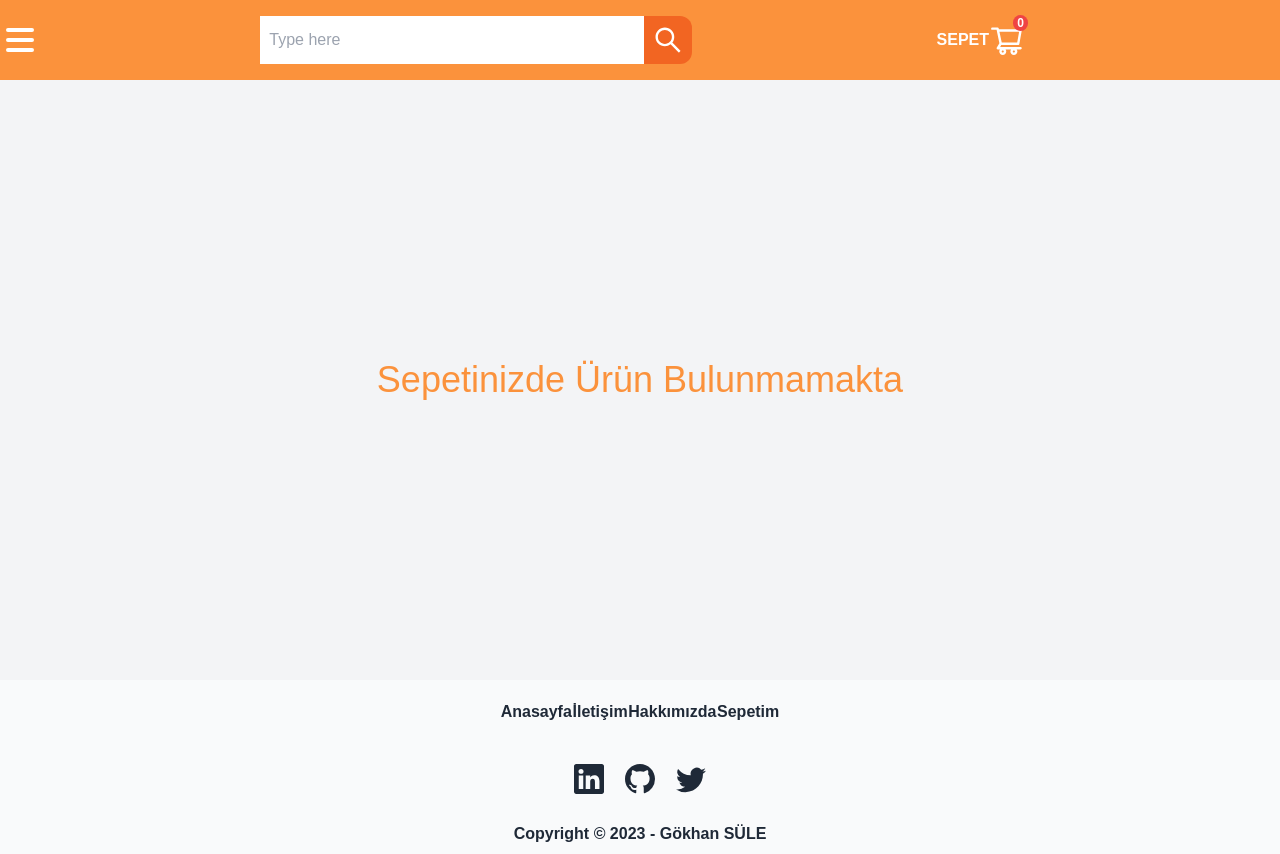
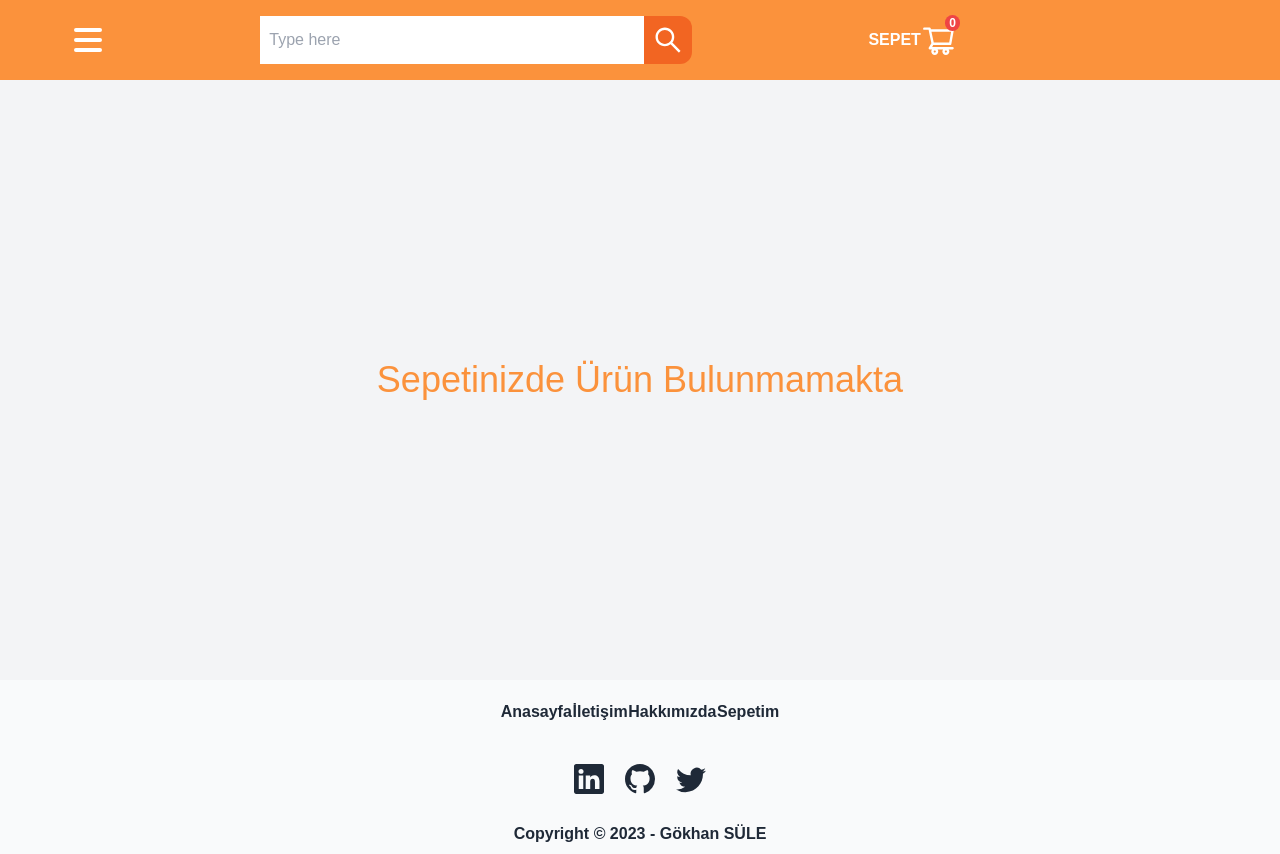
Before and after one commit to g1dotcom/E-commerce, a React (Create React App) app: page /cart in a window 1280 px wide. Built offline with nearby package versions, Linux system fonts and the light colour scheme.

Commit message:
düzenleme

```diff
--- a/src/App.js
+++ b/src/App.js
@@ -3,7 +3,7 @@ import Footer from "./components/footer/Footer";
 
 //pages
 import Home from "./pages/Home/Home";
-import Detail from "./pages/Details/Detail";
+import Details from "./pages/Details/Details";
 import Cart from "./pages/Cart/Cart";
 
 //router
@@ -17,7 +17,7 @@ function App() {
       <BrowserRouter>
         <Routes>
           <Route path="/" element={<Home />} />
-          <Route path="/products/:id" element={<Detail />} />
+          <Route path="/products/:id" element={<Details />} />
           <Route path="/cart" element={<Cart />} />
           <Route path="/hakkımızda" element={<Hakkımızda />} />
           <Route path="/iletisim" element={<Iletisim />} />
--- a/src/components/navbar/Navbar.jsx
+++ b/src/components/navbar/Navbar.jsx
@@ -2,7 +2,7 @@ import React, { useEffect, useState } from "react";
 
 //icons
 import { AiOutlineSearch, AiOutlineShoppingCart } from "react-icons/ai";
-import { CgProfile } from "react-icons/cg";
+
 import { HiMenu } from "react-icons/hi";
 
 //redux
@@ -27,7 +27,7 @@ const Navbar = () => {
 
   const [show, setShow] = useState(false);
   return (
-    <div className=" flex flex-col sm:flex-row  items-center justify-between w-full md:w-4/5">
+    <div className=" flex flex-col sm:flex-row  items-center justify-around w-full md:w-4/5">
       <div className="flex  justify-evenly ">
         <button className="cursor-pointer  z-10 max-md:absolute max-md:top-1 max-md:left-2">
           <HiMenu
--- a/src/pages/Details/Detail.jsx
+++ b/src/pages/Details/Details.jsx
@@ -9,10 +9,10 @@ import { getDetailProduct } from "../../redux/productDetailSlice";
 
 //Components
 import DetailComp from "../../components/detailComp/DetailComp";
-import Loading from "../../components/Loading";
+import Loading from "../../components/Loading.jsx";
 import Navbar from "../../components/navbar/Navbar";
 
-const Detail = () => {
+const Details = () => {
   const { id } = useParams();
   const dispatch = useDispatch();
   const { productDetail, productDetailStatus } = useSelector(
@@ -27,7 +27,7 @@ const Detail = () => {
 
   return (
     <div className="">
-      {productDetailStatus == "LOADING" ? (
+      {productDetailStatus === "LOADING" ? (
         <Loading />
       ) : (
         <>
@@ -43,4 +43,4 @@ const Detail = () => {
   );
 };
 
-export default Detail;
+export default Details;
```
